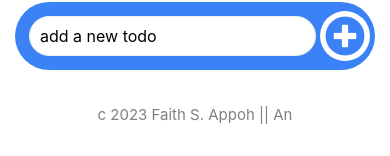
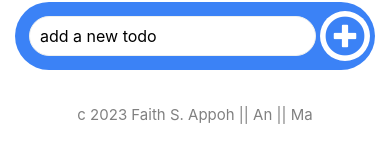
Before and after one commit to appohfaiths/todo-app-mobile, a React Native app: screen / in a window 390 px wide. Shown: the part 685-841 px from the top of the page. Built offline with nearby package versions, Linux system fonts and the light colour scheme.

Commit message:
added text from mac

```diff
--- a/components/footer.js
+++ b/components/footer.js
@@ -4,7 +4,7 @@ import {View, Text, StyleSheet} from 'react-native';
 export default function Footer() {
   return (
     <View style={styles.container}>
-      <Text style={styles.footer}>c 2023 Faith S. Appoh || An</Text>
+      <Text style={styles.footer}>c 2023 Faith S. Appoh || An || Ma</Text>
     </View>
   );
 }
```
